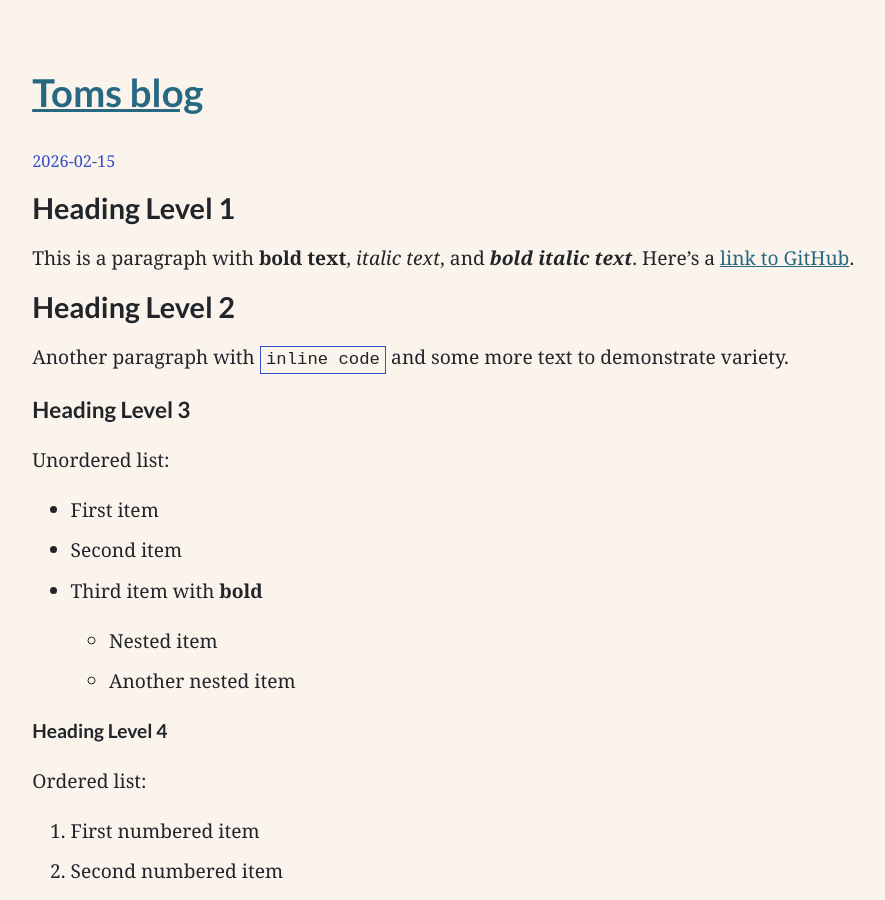
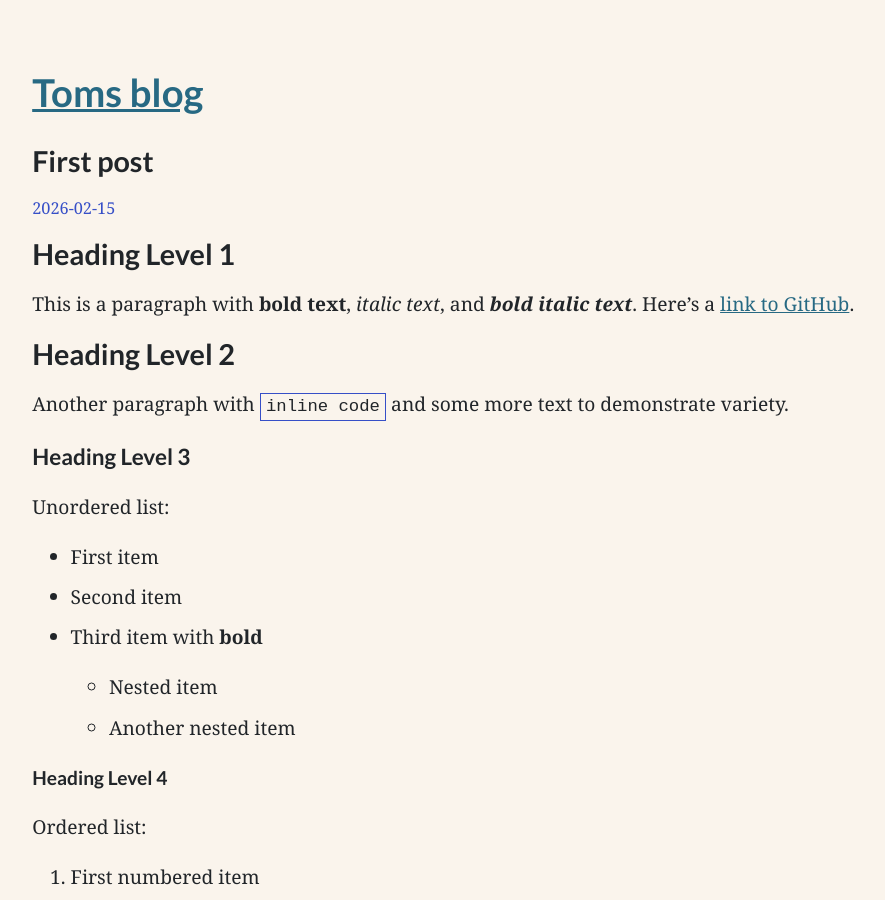
Before and after one commit to tklaver/blog, a Jekyll site: the page built from _posts/2026-02-15-first-post.md, in a window 1280 px wide and 900 px high. Shown: the whole window, without its empty margins (51-936 px from the left). Built offline with Jekyll 4.4.1, drawn with Linux system fonts in a browser that asks for light colours.

Commit message:
Change to page.title

```diff
--- a/_layouts/post.html
+++ b/_layouts/post.html
@@ -2,7 +2,7 @@
 layout: default
 ---
 <article>
-  <h2>{{ post.title }}</h2>
+  <h2>{{ page.title }}</h2>
   <aside class="post-info">
     <span class="post-date">{{ page.date | date: "%Y-%m-%d" }}</span>
   </aside>
```
